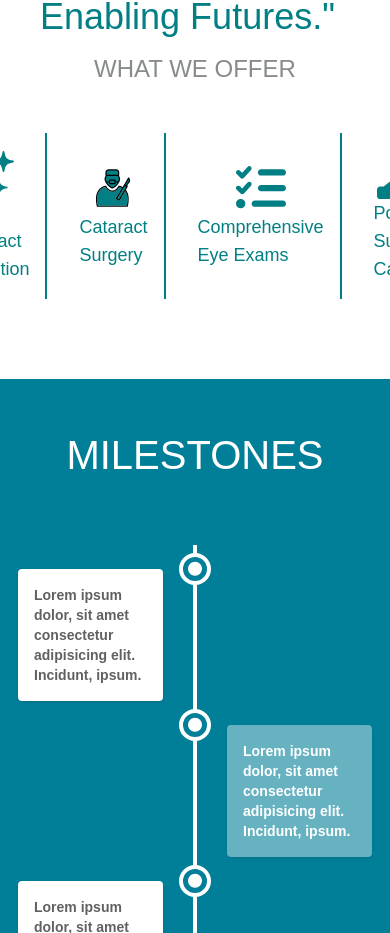
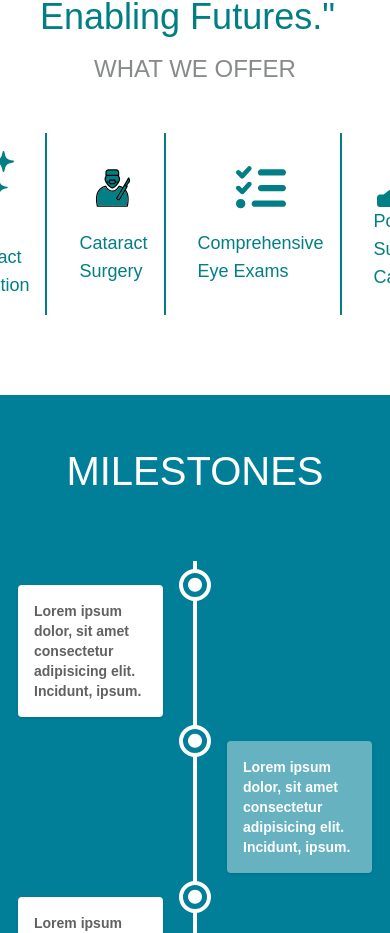
Before and after one commit to Crackstep/enetracare-vite, a React (Vite) app: page /about in a window 390 px wide. Shown: the part 979-1912 px from the top of the page. Built offline with nearby package versions, Linux system fonts and the light colour scheme; a web font is replaced by a local one.

Commit message:
about us complete someone make it responsive please

```diff
--- a/src/components/AboutUs/Sec2Card.jsx
+++ b/src/components/AboutUs/Sec2Card.jsx
@@ -6,8 +6,8 @@ function Sec2Card({
   isBorderAllowed
 }) {
   if (isBorderAllowed) return (
-    <div className='border-r-2 w-[300px] border-[#017F84] p-4 gap-4 flex items-center justify-center'>
-      <div className='flex flex-col items-center hover:scale-[1.1] hover:duration-300'>
+    <div className='border-r-2 w-[300px] border-[#017F84] p-4  flex items-center justify-center'>
+      <div className='flex flex-col gap-4 items-center hover:scale-[1.1] hover:duration-300'>
         <img src={img} alt="" className='max-h-[50px]' />
         <p className='text-[#017f84] text-lg'>{text}</p>
       </div>
```
